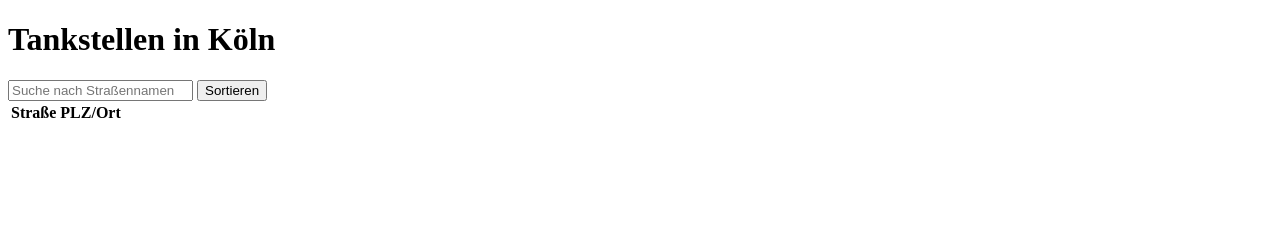
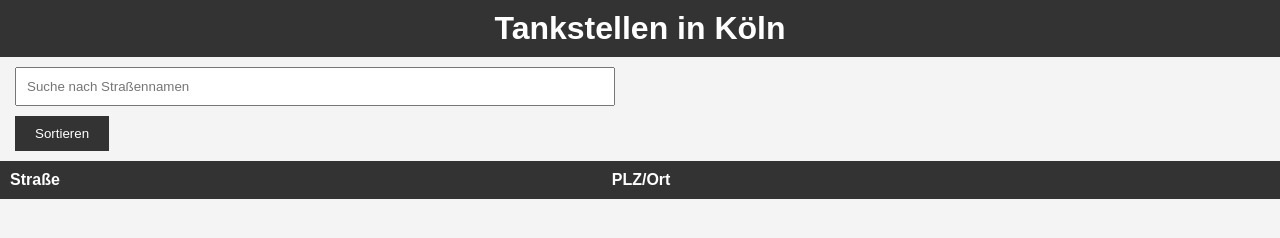
Before and after one commit to Clemix21/SPA-Tankstellen-Koeln, a website: page frontend/index.html in a window 1280 px wide. Drawn offline with Linux system fonts and the light colour scheme; no server answers.

Commit message:
added css

```diff
--- a/frontend/index.html
+++ b/frontend/index.html
@@ -4,6 +4,8 @@
     <meta charset="UTF-8">
     <meta name="viewport" content="width=device-width, initial-scale=1.0">
     <title>Single Page Application</title>
+    <link rel="stylesheet" href="static/js/css/page.css">
+
 </head>
 <body>
     <h1>Tankstellen in Köln</h1>
--- /dev/null
+++ b/frontend/static/js/css/page.css
@@ -0,0 +1,64 @@
+/* Stil für den gesamten Körper des Dokuments */
+body {
+    font-family: Arial, sans-serif;
+    background-color: #f4f4f4;
+    margin: 0;
+    padding: 0;
+}
+
+/* Stil für den Titel */
+h1 {
+    text-align: center;
+    background-color: #333;
+    color: #fff;
+    padding: 10px;
+    margin: 0;
+}
+
+/* Stil für das Eingabefeld */
+#searchInput {
+    width: 45%;
+    padding: 10px;
+    margin: 10px 0;
+    margin-left: 15px;
+}
+
+/* Stil für den Sortier-Button */
+#sortButton {
+    display: block;
+    margin-left: 15px;
+    margin-bottom: 10px;
+    padding: 10px 20px;
+    background-color: #333;
+    color: #fff;
+    border: none;
+    cursor: pointer;
+}
+
+/* Stil für die Tabelle */
+div table {
+    width: 100%;
+    border-collapse: collapse;
+    background-color: #fff;
+}
+
+/* Stil für die Tabellenüberschrift */
+div table th {
+    background-color: #333;
+    color: #fff;
+    text-align: left;
+    padding: 10px;
+}
+
+/* Stil für die Tabellenzellen */
+div table td {
+    border: 1px solid #ddd;
+    padding: 10px;
+}
+
+/* Stil für die Nachricht bei fehlenden Daten */
+p {
+    text-align: center;
+    font-style: italic;
+    color: #888;
+}
```
